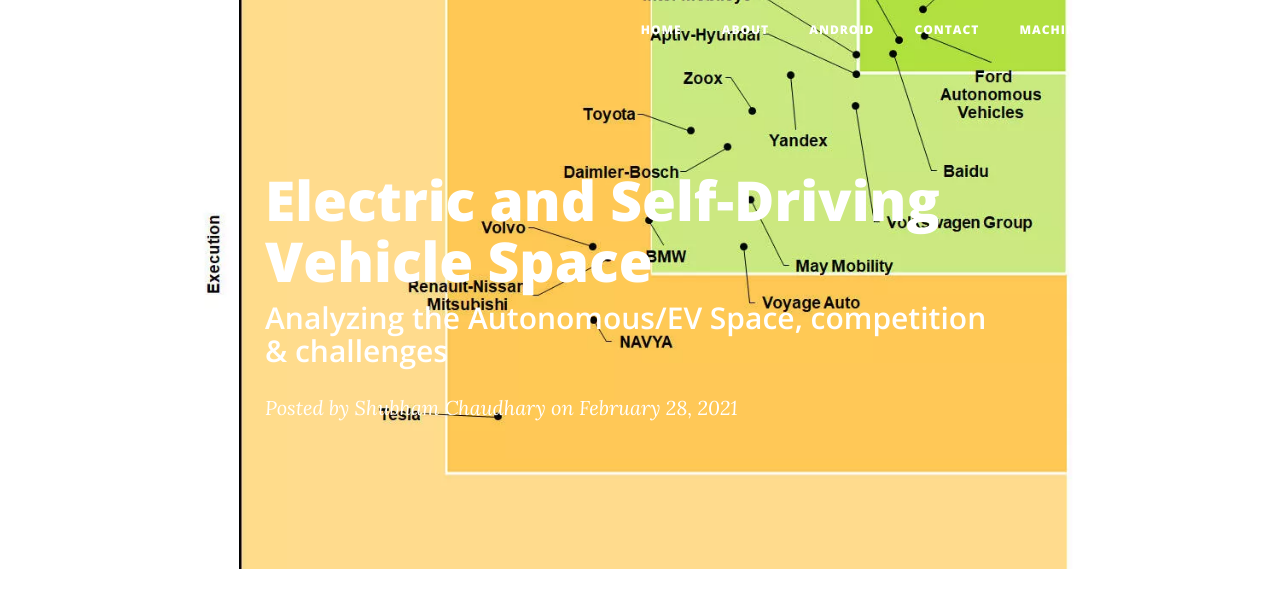
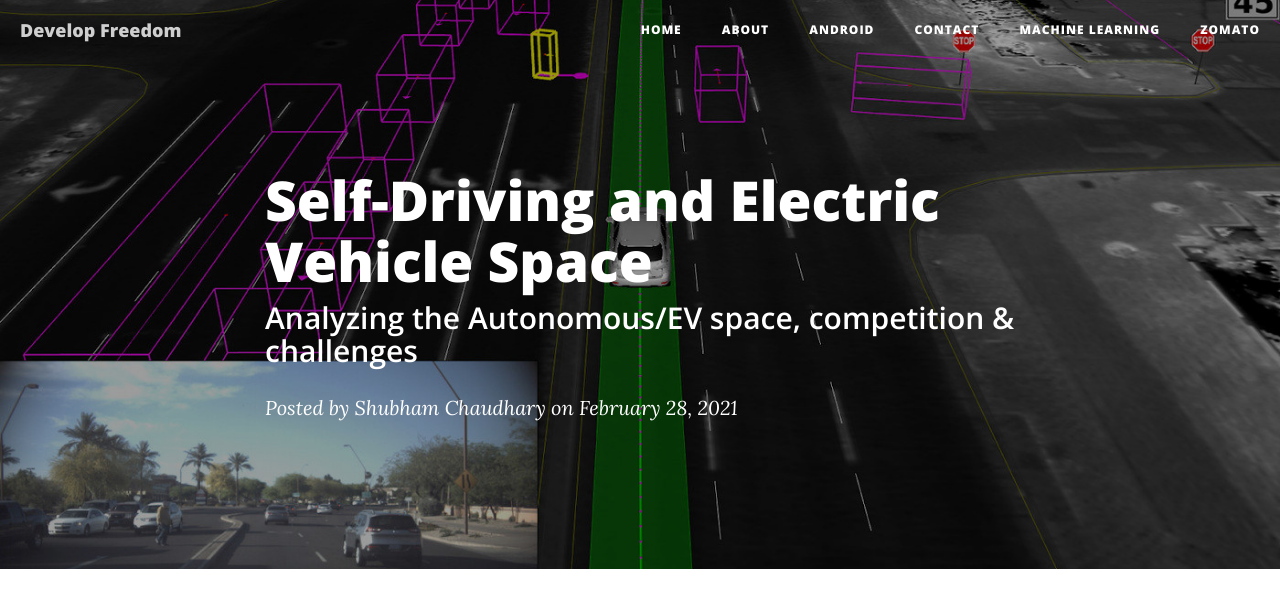
Before and after one commit to ylogx/blog, a Jekyll site: the page built from _posts/2021-02-27-autonomous-electric-vehicles.md, in a window 1280 px wide and 900 px high, cut to the strip 0-595 px from the top of the window. Built offline with Jekyll 4.4.1, drawn with Linux system fonts in a browser that asks for light colours; nearby versions of some CDN libraries; comment, search, counter and statistics services are not loaded.

Commit message:
Add a background image on top

```diff
--- a/_posts/2021-02-27-autonomous-electric-vehicles.md
+++ b/_posts/2021-02-27-autonomous-electric-vehicles.md
@@ -1,10 +1,10 @@
 ---
 layout: post
-title: Electric and Self-Driving Vehicle Space
-subtitle: Analyzing the Autonomous/EV Space, competition & challenges
+title: Self-Driving and Electric Vehicle Space
+subtitle: Analyzing the Autonomous/EV space, competition & challenges
 date: '2021-02-27T23:55:46.287769127-05:00'
 author: Shubham Chaudhary
-header-img: img/ev/2020-navigant-av-leaderboard.webp
+header-img: img/ev/self-driving-map.jpg
 comments: true
 published: true
 tags:
```
Also changed, not shown: other parts of _posts/2021-02-27-autonomous-electric-vehicles.md (+1 -0 lines), img/ev/self-driving-map.jpg (added), 1 other file.
